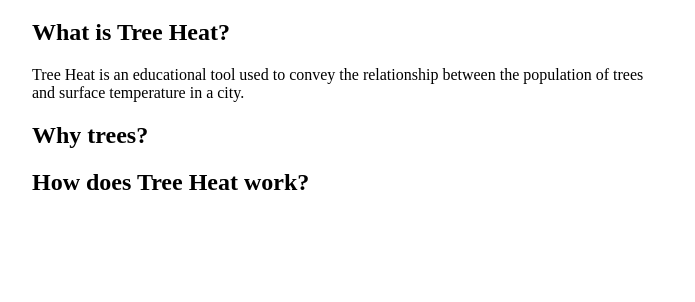
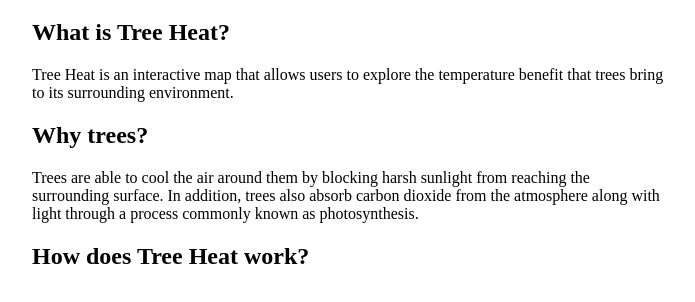
Before and after one commit to zzhabib/treeheat, a Gatsby site: page /about in a window 1280 px wide. Shown: the part 148-450 px from the top of the page, without its empty margins (292-987 px from the left). Built offline with nearby package versions, Linux system fonts and the light colour scheme; Gatsby itself is replaced by a stand-in of ours.

Commit message:
Added info on About page

```diff
--- a/src/components/aboutdetails.tsx
+++ b/src/components/aboutdetails.tsx
@@ -4,14 +4,23 @@ const style = {
     margin: "auto",
 }
 
+//References
+//https://trees-energy-conservation.extension.org/how-do-trees-cool-the-air/
+//https://enviroatlas.epa.gov/enviroatlas/DataFactSheets/pdf/Supplemental/Percenttreecoveralongwalkableroads.pdf
+//https://www.usda.gov/media/blog/2015/03/17/power-one-tree-very-air-we-breathe
+
 const AboutDetails = () => {
     return (
         <div style={style}>
             <h1>About</h1>
             <h2>What is Tree Heat?</h2>
-            <p>Tree Heat is an educational tool used to convey the relationship between the
-                population of trees and surface temperature in a city.</p>
+            <p>Tree Heat is an interactive map that allows users to explore the temperature benefit
+                that trees bring to its surrounding environment.</p>
             <h2>Why trees?</h2>
+            <p>Trees are able to cool the air around them by blocking harsh sunlight from reaching the surrounding surface.
+                In addition, trees also absorb carbon dioxide from the atmosphere along with light through a process commonly
+                known as photosynthesis.
+            </p>
             <h2>How does Tree Heat work?</h2>
             <h2></h2>
         </div>
```
